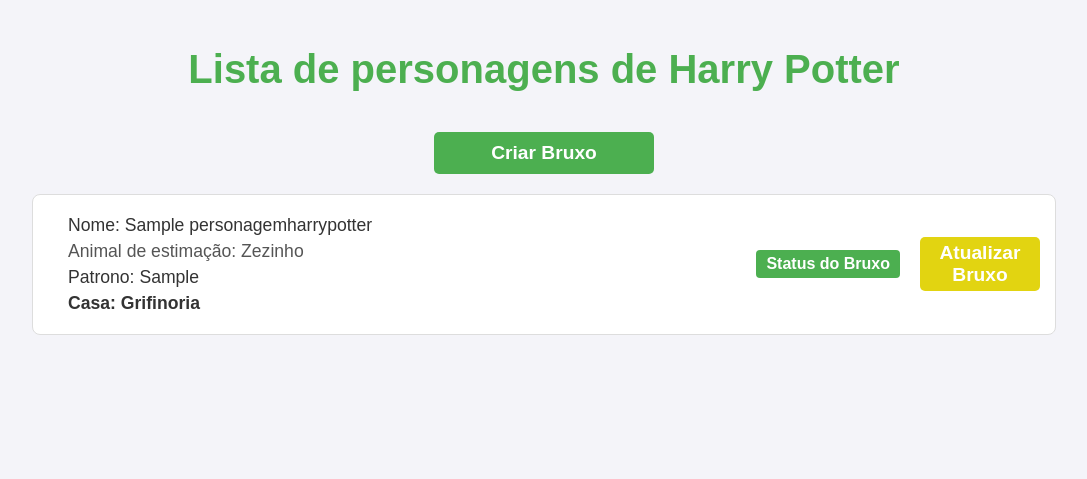
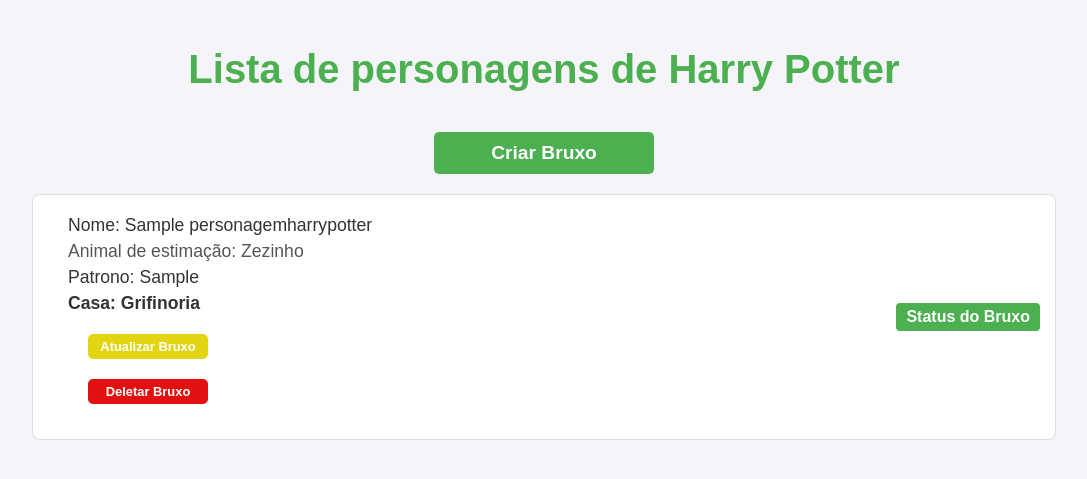
Before and after one commit to DeveloperNico/Revisao-MTV, a Django app: page /listar/ in a window 1280 px wide. Shown: the top 479 px of the page, without its empty margins (96-1183 px from the left). Run offline with Django 5.2, Linux system fonts and the light colour scheme; data comes from the database, SQL or seed files in the repository; both versions use the stored data as it was after the commit; tables that the repository leaves empty hold one stand-in row (values such as "Sample post").

Commit message:
Terminado o CRUD com as páginas HTML e CSS

```diff
--- a/app/templates/listagem.html
+++ b/app/templates/listagem.html
@@ -55,7 +55,7 @@
             text-decoration: none;
             color: #fff;
             background-color: #e2d411;
-            font-size: 1.2em;
+            font-size: 12.9px;
             width: 100px;
             display: block;
             text-align: center;
@@ -67,7 +67,26 @@
         }
 
         .botao-atualizar:hover {
-            background-color: #c4b70e
+            background-color: #c4b70e;
+        }
+
+        .botao-deletar {
+            text-decoration: none;
+            color: #fff;
+            background-color: #e21111;
+            font-size: 12.9px;
+            width: 100px;
+            display: block;
+            text-align: center;
+            margin-left: 20px;
+            font-weight: bold;
+            border-radius: 5px;
+            padding: 5px 10px;
+            transition: 0.3s ease-in-out;
+        }
+
+        .botao-deletar:hover {
+            background-color: #bd1010;
         }
 
         .personagens-lista {
@@ -150,12 +169,12 @@
                         <p class="animal">Animal de estimação: {{personagem.animal}}</p>
                         <p>Patrono: {{personagem.patrono}}</p>
                         <p class="casa">Casa: {{personagem.casa}}</p>
-
+                        <a class="botao-atualizar" href="{% url 'atualizar_bruxo' personagem.id %}">Atualizar Bruxo</a>
+                        <a class="botao-deletar" href="{% url 'deletar_bruxo' personagem.id %}">Deletar Bruxo</a>
                     </div>
                     <div class="status {% if personagem.status %} status-ativo {% else %} status-inativo {% endif %}">
                         Status do Bruxo
                     </div>
-                    <a class="botao-atualizar" href="{% url 'atualizar_bruxo' personagem.id %}">Atualizar Bruxo</a>
                 </li>
             {% empty %}
                 <p class="caption"> Nenhum bruxo encontrado</p>
--- a/app/views.py
+++ b/app/views.py
@@ -31,5 +31,5 @@ def deletar_bruxo(request, pk):
     personagem = get_object_or_404(PersonagemHarryPotter, pk=pk)
     if request.method == 'POST':
         personagem.delete()
-        return redirect('listar_personagem')
+        return redirect('listar_personagens')
     return render(request, 'confirmar_delete.html', {'personagem': personagem})
```
Also changed, not shown: app/templates/confirmar_delete.html (+65 -1 lines), db.sqlite3.
